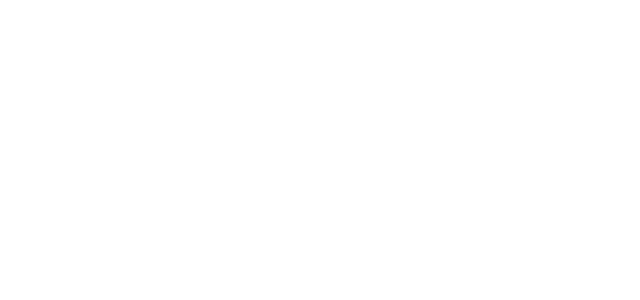
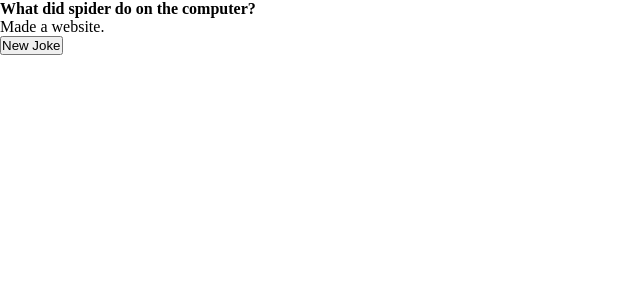
Before and after one commit to t-flim/dev-joke-generator, a React (Vite) app: page / in a window 1280 px wide. Shown: the top 300 px of the page, without its empty margins (0-640 px from the left). Built offline with nearby package versions, Linux system fonts and the light colour scheme.

Commit message:
Import Joke to App

```diff
--- a/src/App.jsx
+++ b/src/App.jsx
@@ -1,9 +1,13 @@
 import "./App.css"
+
+// components
+import Joke from "./components/Joke"
 
 function App() {
 
   return (
     <div className="app">
+      <Joke />
     </div>
   )
 }
```
